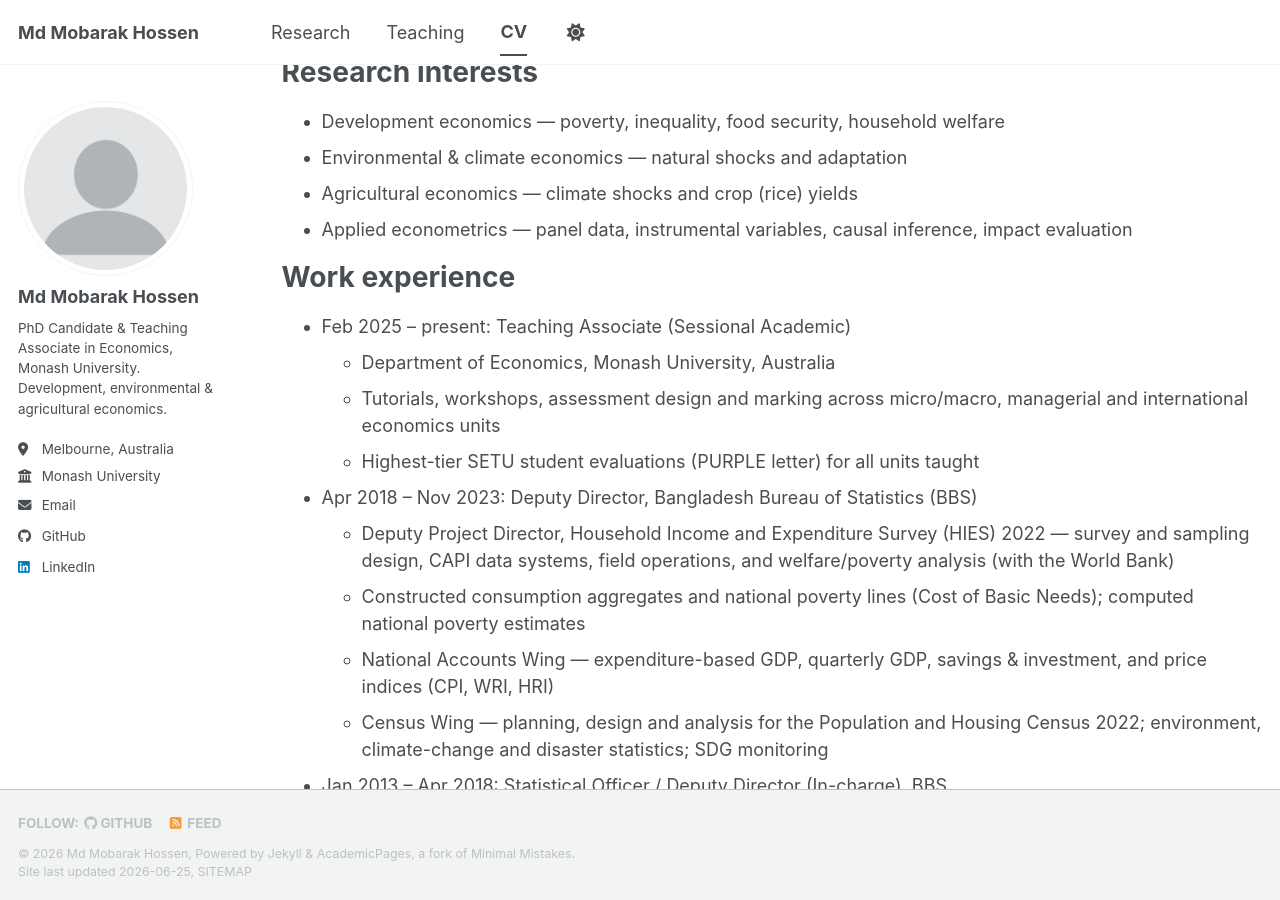
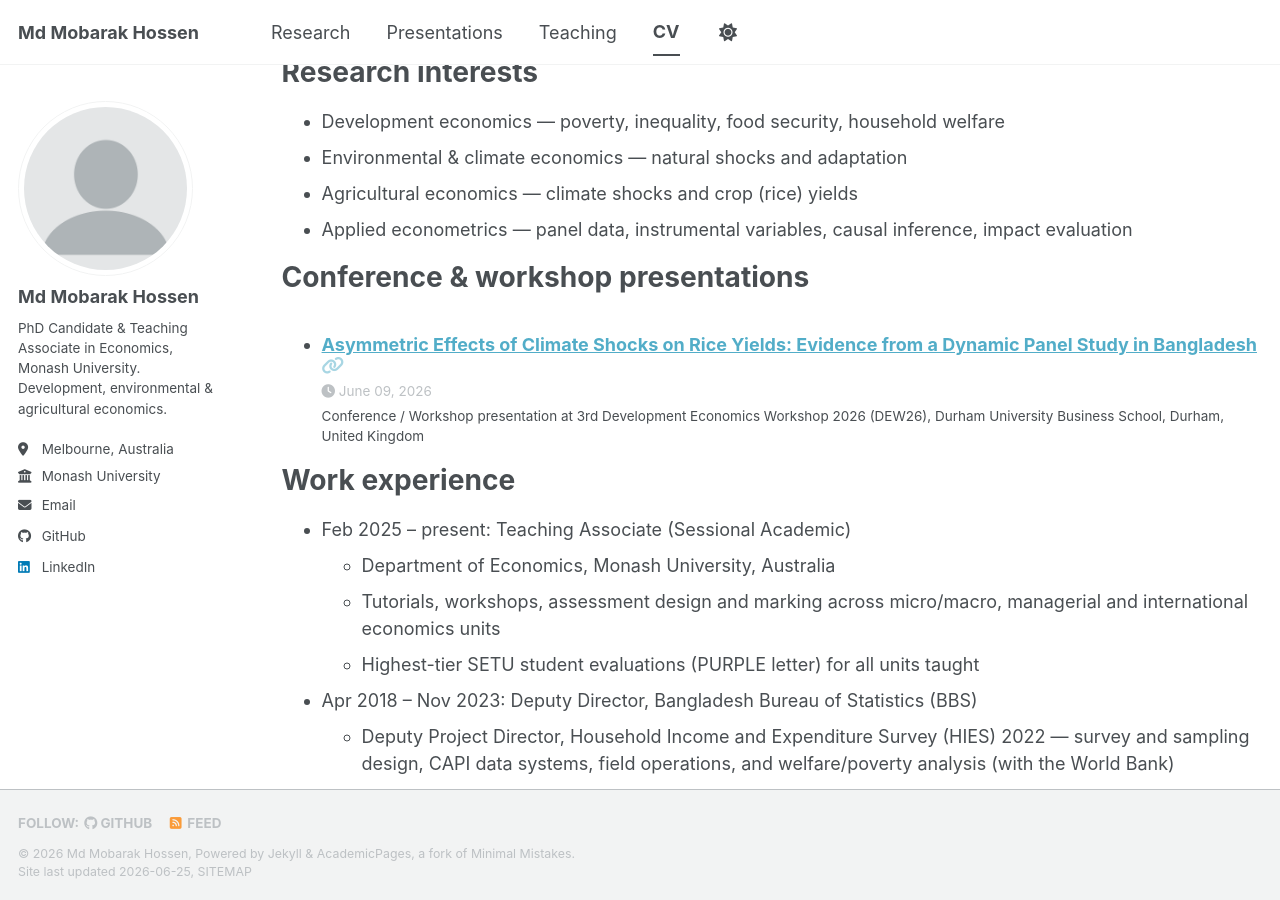
Before and after one commit to mmobarakhossen/mmobarakhossen.github.io, a Jekyll site: the page built from _pages/cv.md, in a window 1280 px wide and 900 px high, scrolled down 740 px. Built offline with Jekyll 4.4.1, drawn with Linux system fonts in a browser that asks for light colours; a style sheet for code colours, icons or effects is not loaded.

Commit message:
Add Seminars, Conferences & Workshops section with DEW26 presentation

```diff
--- a/_data/navigation.yml
+++ b/_data/navigation.yml
@@ -11,6 +11,9 @@ main:
   - title: "Research"
     url: /publications/
 
+  - title: "Presentations"
+    url: /talks/
+
   - title: "Teaching"
     url: /teaching/
 
--- a/_pages/cv.md
+++ b/_pages/cv.md
@@ -34,6 +34,12 @@ Research interests
 * Environmental & climate economics — natural shocks and adaptation
 * Agricultural economics — climate shocks and crop (rice) yields
 * Applied econometrics — panel data, instrumental variables, causal inference, impact evaluation
+
+Conference & workshop presentations
+======
+  <ul>{% for post in site.talks reversed %}
+    {% include archive-single-talk-cv.html %}
+  {% endfor %}</ul>
 
 Work experience
 ======
--- a/_pages/talks.html
+++ b/_pages/talks.html
@@ -1,6 +1,6 @@
 ---
 layout: archive
-title: "Talks and presentations"
+title: "Seminars, Conferences & Workshops"
 permalink: /talks/
 author_profile: true
 ---
--- /dev/null
+++ b/_talks/2026-06-09-dew26-durham.md
@@ -0,0 +1,12 @@
+---
+title: "Asymmetric Effects of Climate Shocks on Rice Yields: Evidence from a Dynamic Panel Study in Bangladesh"
+collection: talks
+type: "Conference / Workshop presentation"
+permalink: /talks/2026-06-09-dew26-durham
+venue: "3rd Development Economics Workshop 2026 (DEW26), Durham University Business School"
+date: 2026-06-09
+location: "Durham, United Kingdom"
+link: "https://dew.webspace.durham.ac.uk/"
+---
+
+Presented at the **3rd Development Economics Workshop 2026 (DEW26)**, held at Durham University Business School, UK, on 9–10 June 2026. The workshop brings together researchers and practitioners in development economics to share recent findings and discuss policy implications.
```
